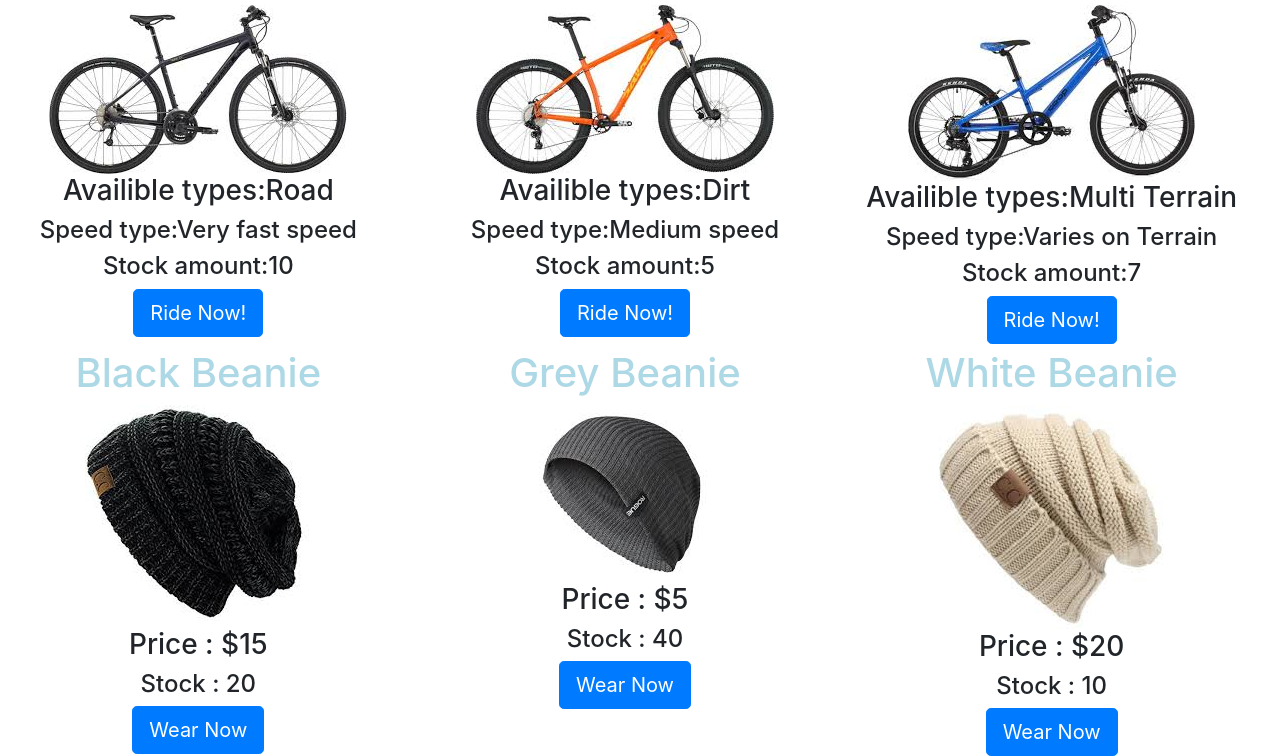
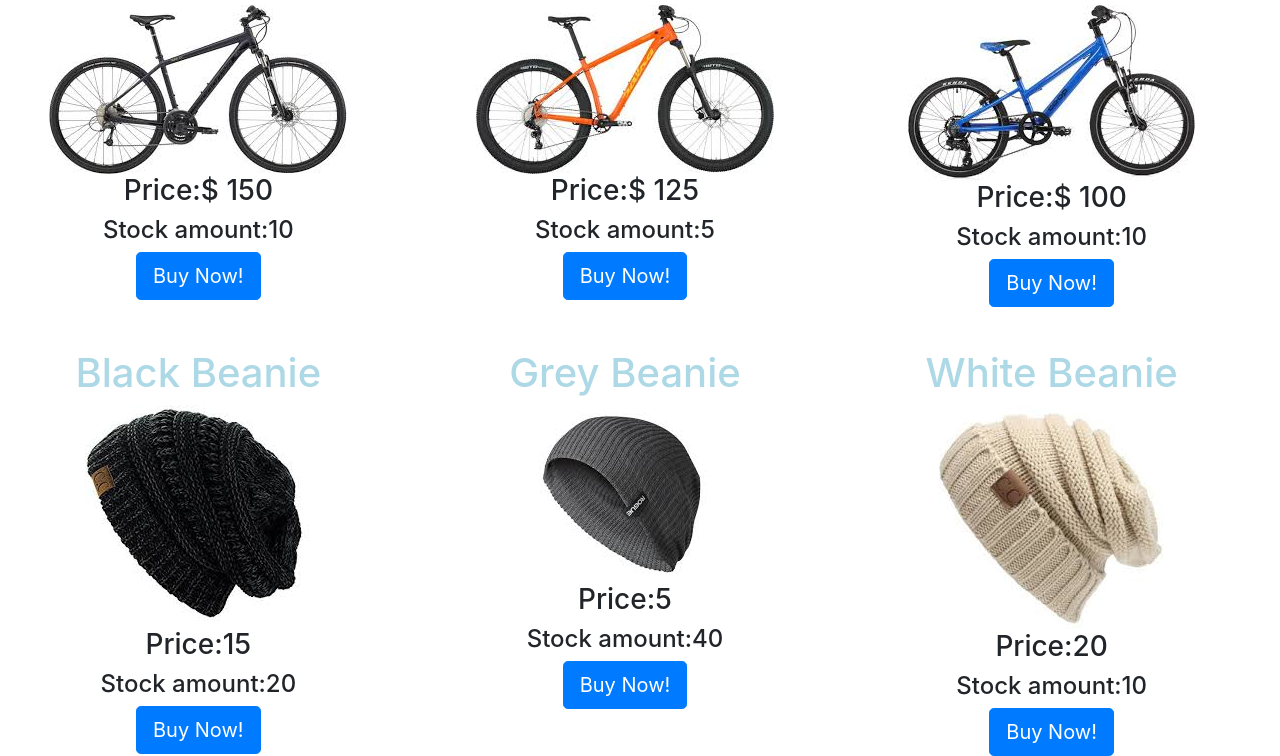
Before and after one commit to sagastumel/ecommerce, a plain HTML site: page index.html in a window 1280 px wide. Shown: the part 451-1207 px from the top of the page. Drawn offline with nearby package versions, Linux system fonts and the light colour scheme.

Commit message:
javascript changes. Made changes to shorten code, will removes comments soon.

```diff
--- a/index.html
+++ b/index.html
@@ -16,7 +16,7 @@
   <body id= 'java'>
     <div id="myHeader"></div>
 
-    <div id="bikes" class= 'row'> </div>
+    <div id="item" class= 'row'> </div>
 
     <div id="beanie" class= 'row'></div>
 
--- a/js/main.js
+++ b/js/main.js
@@ -9,100 +9,30 @@ h1Element.appendChild(h1Text);
 document.getElementById('myHeader').appendChild(h1Element);
 
 //End Header
-// My first list of items (Bikes)
+// Function for all my items
 // Constructor Notation
-function Bike(name, type, speed, stock, image) {
+function Item(name, price, stock, image) {
   this.name = name;
-  this.type = type;
-  this.speed = speed;
+  this.price = price;
   this.stock = stock;
   this.image = image;
 }
 
 // cronstructor notation for bikes
 
-var blackbike = new Bike('Black bike', 'Road', 'Very fast speed', '10', 'img/bikes/bike1.jpg');
-var orangebike = new Bike('Orange bike', 'Dirt', 'Medium speed', '5', 'img/bikes/bike2.jpg');
-var bluebike = new Bike('Blue bike', 'Multi Terrain', 'Varies on Terrain', '7', 'img/bikes/bike3.jpg');
+var blackbike = new Item('Black bike', '$ 150', '10', 'img/bikes/bike1.jpg');
+var orangebike = new Item('Orange bike', '$ 125', '5', 'img/bikes/bike2.jpg');
+var bluebike = new Item('Blue bike', '$ 100', '10', 'img/bikes/bike3.jpg');
 
-//Array for Bikes
-var bikeArray = new Array
-
-bikeArray.push(blackbike, orangebike, bluebike);
+//plasing beanie information in here to see if i can create one full working code
+var blackbeanie = new Item('Black Beanie', 15, 20, 'img/beanies/beanie1.jpg');
+var graybeanie = new Item('Grey Beanie', 5, 40, 'img/beanies/beanie2.jpg');
+var whitebeanie = new Item('White Beanie', 20, 10, 'img/beanies/beanie3.jpg');
+//Array for all items
+var itemArray = [blackbike, orangebike, bluebike, blackbeanie, graybeanie, whitebeanie];
 
 //forloop for bike Array
-for (var bikes = 0; bikes < bikeArray.length; bikes++) {
-  var newItem = document.createElement('div');
-  var newDiv = document.createElement('div');
-  var nameH1 = document.createElement('h1');
-  var typeH3 = document.createElement('h3');
-  var speedH4 = document.createElement('h4');
-  var stockH4 = document.createElement('h4');
-  var btn = document.createElement('button');
-  var image = document.createElement('img');
-
-  //Elements for Text
-
-  var bikeName = document.createTextNode(bikeArray[bikes].name);
-  var bikeType = document.createTextNode('Availible types:' + bikeArray[bikes].type);
-  var bikeSpeed = document.createTextNode('Speed type:' + bikeArray[bikes].speed);
-  var bikeStock = document.createTextNode('Stock amount:' + bikeArray[bikes].stock);
-  var bikeButton = document.createTextNode('Ride Now!');
-
-  // image source attribute
-  image.src = bikeArray[bikes].image;
-
-  //class attributes
-  image.className = 'img-responsive';
-  btn.className = 'btn btn-primary btn-lg';
-  newItem.className = 'col-sm-4';
-  newDiv.className = 'bikeName' + [bikes] + 'thumbnail';
-
-  //adding text to my Elements
-  nameH1.appendChild(bikeName);
-  typeH3.appendChild(bikeType);
-  speedH4.appendChild(bikeSpeed);
-  stockH4.appendChild(bikeStock);
-  btn.appendChild(bikeButton);
-
-  //adding elements to new divs
-  newDiv.appendChild(nameH1);
-  newDiv.appendChild(image);
-  newDiv.appendChild(typeH3);
-  newDiv.appendChild(speedH4);
-  newDiv.appendChild(stockH4);
-  newDiv.appendChild(btn);
-
-  //adding divs to new item dive
-  newItem.appendChild(newDiv);
-
-  //adding new item to the element with
-  document.getElementById('bikes').appendChild(newItem);
-
-}
-
-
-//function for beanies
-function Beanie(name, price, stock, image) {
-  this.name = name;
-  this.price = price;
-  this.stock = stock;
-  this.image = image;
-}
-
-//contructor notation for beanies
-
-var blackbeanie = new Beanie('Black Beanie', 15, 20, 'img/beanies/beanie1.jpg');
-var graybeanie = new Beanie('Grey Beanie', 5, 40, 'img/beanies/beanie2.jpg');
-var whitebeanie = new Beanie('White Beanie', 20, 10, 'img/beanies/beanie3.jpg');
-
-//Array for beanies
-
-var beanieArray = [blackbeanie, graybeanie, whitebeanie];
-
-// beanie for forloop
-
-for (var i = 0; i < beanieArray.length; i++) {
+for (var i = 0; i < itemArray.length; i++) {
   var newItem = document.createElement('div');
   var newDiv = document.createElement('div');
   var nameH1 = document.createElement('h1');
@@ -110,31 +40,30 @@ for (var i = 0; i < beanieArray.length; i++) {
   var stockH4 = document.createElement('h4');
   var btn = document.createElement('button');
   var image = document.createElement('img');
+// TODO: change the forloop above with the proper elements that will be used.
+  //Elements for Text
 
-  // text for beanie Elements
+  var itemName = document.createTextNode(itemArray[i].name);
+  var itemPrice = document.createTextNode('Price:' + itemArray[i].price);
+  var itemStock = document.createTextNode('Stock amount:' + itemArray[i].stock);
+  var itemButton = document.createTextNode('Buy Now!');
 
-  var beanieName = document.createTextNode(beanieArray[i].name);
-  var beaniePrice = document.createTextNode('Price : $' + beanieArray[i].price);
-  var beanieStock = document.createTextNode('Stock : ' + beanieArray[i].stock);
-  var beanieImage = document.createTextNode(' ' + beanieArray[i].image);
-  var beanieBTN = document.createTextNode('Wear Now');
+  // image source attribute
+  image.src = itemArray[i].image;
 
-  image.src = beanieArray[i].image;
-
+  //class attributes
   image.className = 'img-responsive';
   btn.className = 'btn btn-primary btn-lg';
   newItem.className = 'col-sm-4';
-  newDiv.className = 'bikeName' + [i] + 'thumbnail';
+  newDiv.className = 'itemName' + [i] + 'thumbnail';
 
-  // appending children for beanie
+  //adding text to my Elements
+  nameH1.appendChild(itemName);
+  priceH3.appendChild(itemPrice);
+  stockH4.appendChild(itemStock);
+  btn.appendChild(itemButton);
 
-  nameH1.appendChild(beanieName);
-  priceH3.appendChild(beaniePrice);
-  stockH4.appendChild(beanieStock);
-  btn.appendChild(beanieBTN);
-
-  // adding elemnts to out divs
-
+  //adding elements to new divs
   newDiv.appendChild(nameH1);
   newDiv.appendChild(image);
   newDiv.appendChild(priceH3);
@@ -144,6 +73,74 @@ for (var i = 0; i < beanieArray.length; i++) {
   //adding divs to new item dive
   newItem.appendChild(newDiv);
 
-  // adding new item to the element
-  document.getElementById('beanie').appendChild(newItem);
+  //adding new item to the element with
+  document.getElementById('item').appendChild(newItem);
+
 }
+
+
+// //function for beanies
+// function Beanie(name, price, stock, image) {
+//   this.name = name;
+//   this.price = price;
+//   this.stock = stock;
+//   this.image = image;
+// }
+//
+// //contructor notation for beanies
+//
+// var blackbeanie = new Beanie('Black Beanie', 15, 20, 'img/beanies/beanie1.jpg');
+// var graybeanie = new Beanie('Grey Beanie', 5, 40, 'img/beanies/beanie2.jpg');
+// var whitebeanie = new Beanie('White Beanie', 20, 10, 'img/beanies/beanie3.jpg');
+//
+// //Array for beanies
+//
+// var beanieArray = [blackbeanie, graybeanie, whitebeanie];
+//
+// // beanie for forloop
+//
+// for (var i = 0; i < beanieArray.length; i++) {
+//   var newItem = document.createElement('div');
+//   var newDiv = document.createElement('div');
+//   var nameH1 = document.createElement('h1');
+//   var priceH3 = document.createElement('h3');
+//   var stockH4 = document.createElement('h4');
+//   var btn = document.createElement('button');
+//   var image = document.createElement('img');
+//
+//   // text for beanie Elements
+//
+//   var beanieName = document.createTextNode(beanieArray[i].name);
+//   var beaniePrice = document.createTextNode('Price : $' + beanieArray[i].price);
+//   var beanieStock = document.createTextNode('Stock : ' + beanieArray[i].stock);
+//   var beanieImage = document.createTextNode(' ' + beanieArray[i].image);
+//   var beanieBTN = document.createTextNode('Wear Now');
+//
+//   image.src = beanieArray[i].image;
+//
+//   image.className = 'img-responsive';
+//   btn.className = 'btn btn-primary btn-lg';
+//   newItem.className = 'col-sm-4';
+//   newDiv.className = 'bikeName' + [i] + 'thumbnail';
+//
+//   // appending children for beanie
+//
+//   nameH1.appendChild(beanieName);
+//   priceH3.appendChild(beaniePrice);
+//   stockH4.appendChild(beanieStock);
+//   btn.appendChild(beanieBTN);
+//
+//   // adding elemnts to out divs
+//
+//   newDiv.appendChild(nameH1);
+//   newDiv.appendChild(image);
+//   newDiv.appendChild(priceH3);
+//   newDiv.appendChild(stockH4);
+//   newDiv.appendChild(btn);
+//
+//   //adding divs to new item dive
+//   newItem.appendChild(newDiv);
+//
+//   // adding new item to the element
+//   document.getElementById('beanie').appendChild(newItem);
+// }
```
